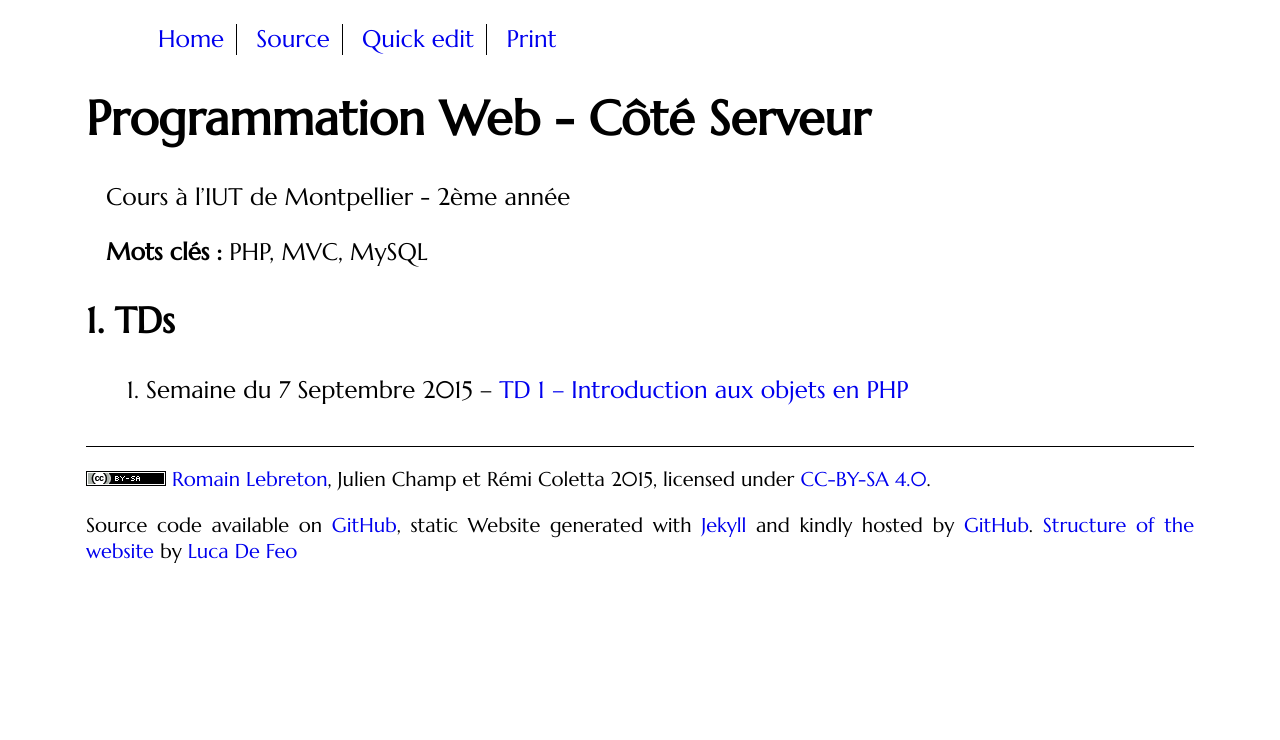
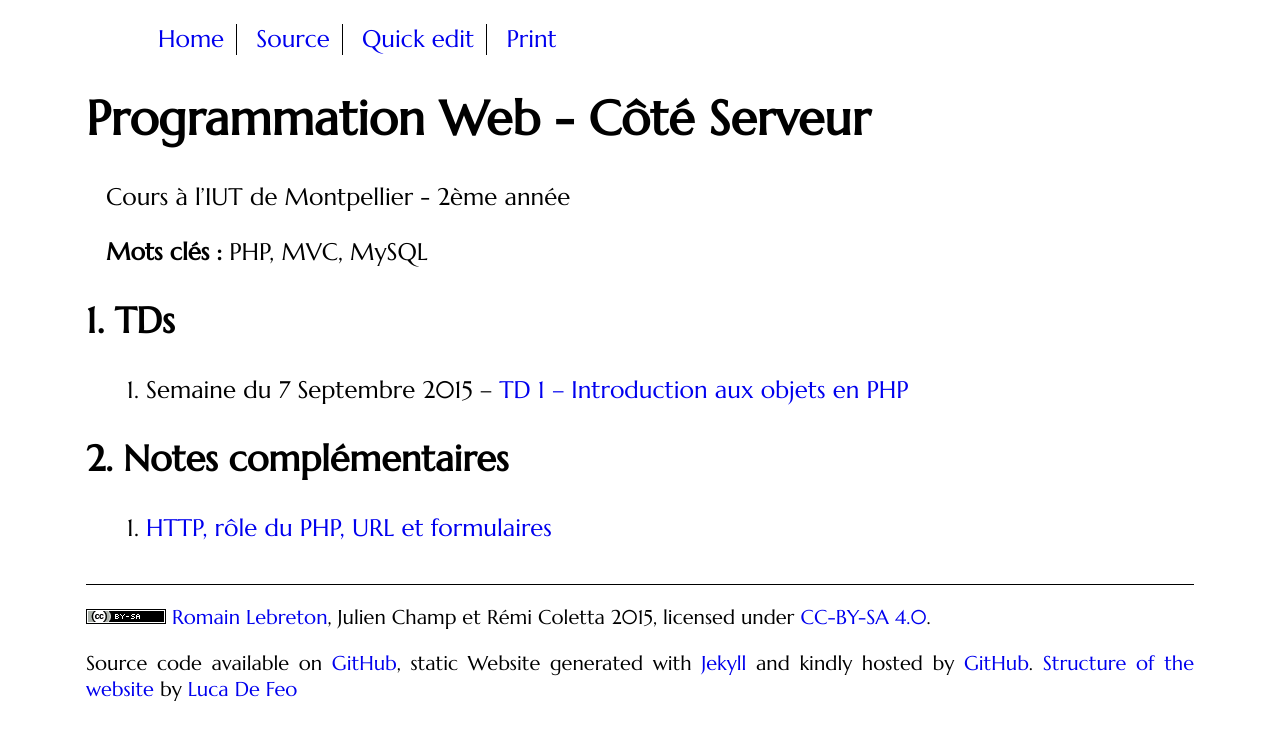
Before and after one commit to romainlebreton/R3.01-DeveloppementWeb, a Jekyll site: the page built from index.md, in a window 1280 px wide. Shown: the top 740 px of the page. Built offline with Jekyll 4.4.1, drawn with Linux system fonts in a browser that asks for light colours; some web fonts are replaced.

Commit message:
add tut1-complement on index page

```diff
--- a/index.md
+++ b/index.md
@@ -9,4 +9,9 @@ Cours à l'IUT de Montpellier - 2ème année
 **Mots clés :** PHP, MVC, MySQL
 
 ## TDs
+
 1. Semaine du 7 Septembre 2015 -- [TD 1 -- Introduction aux objets en PHP](tutorials/tutorial1.html)
+
+## Notes complémentaires
+
+1. [HTTP, rôle du PHP, URL et formulaires]({{site.baseurl}}/assets/tut1-complement.html)
```
